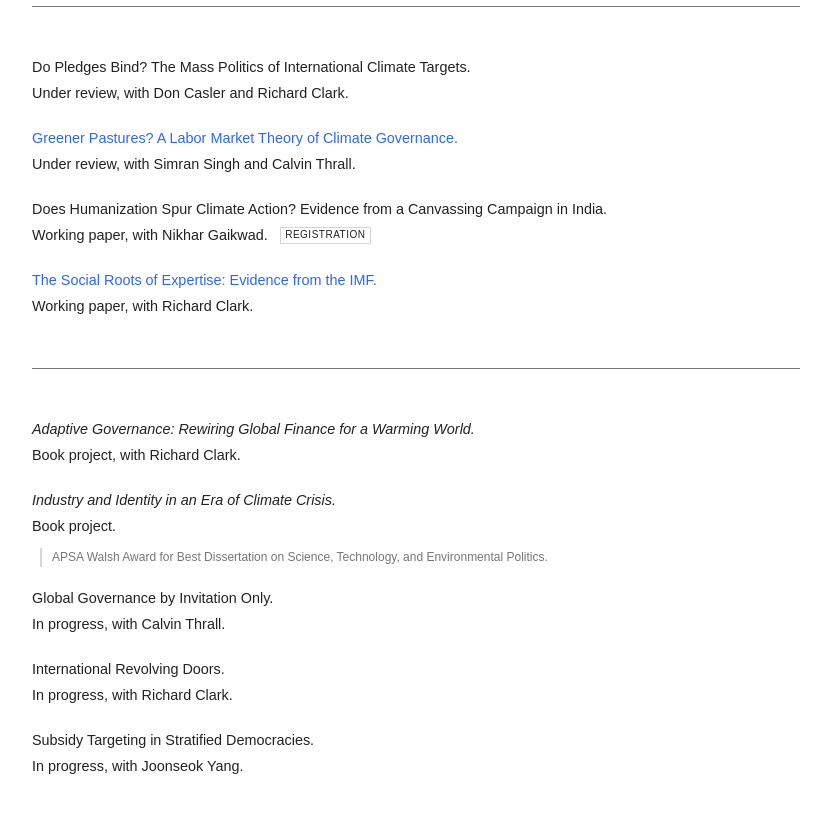
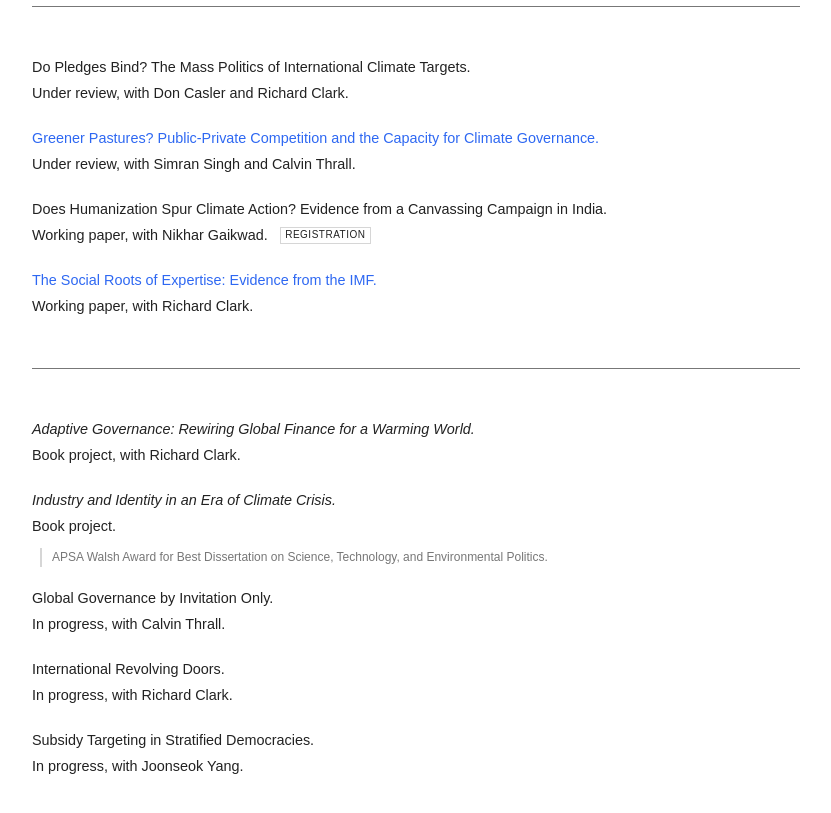
Before and after one commit to noahgkzucker/noahgkzucker.github.io, a plain HTML site: page research.html in a window 1280 px wide. Shown: the part 940-1753 px from the top of the page, without its empty margins (224-1055 px from the left). Drawn offline with Linux system fonts and the light colour scheme; a web font is replaced by a local one.

Commit message:
paper update

```diff
--- a/research.html
+++ b/research.html
@@ -136,7 +136,7 @@
             </p>
 
             <p>
-                <span class="paper-title"><a href="https://osf.io/preprints/osf/6ue7n">Greener Pastures? A Labor Market Theory of Climate Governance.</a></span>
+                <span class="paper-title"><a href="docs/greener_pastures.pdf">Greener Pastures? Public-Private Competition and the Capacity for Climate Governance.</a></span>
                 <br>Under review, with Simran Singh and Calvin Thrall.
             </p>
 
```
Also changed, not shown: 1 other file.
